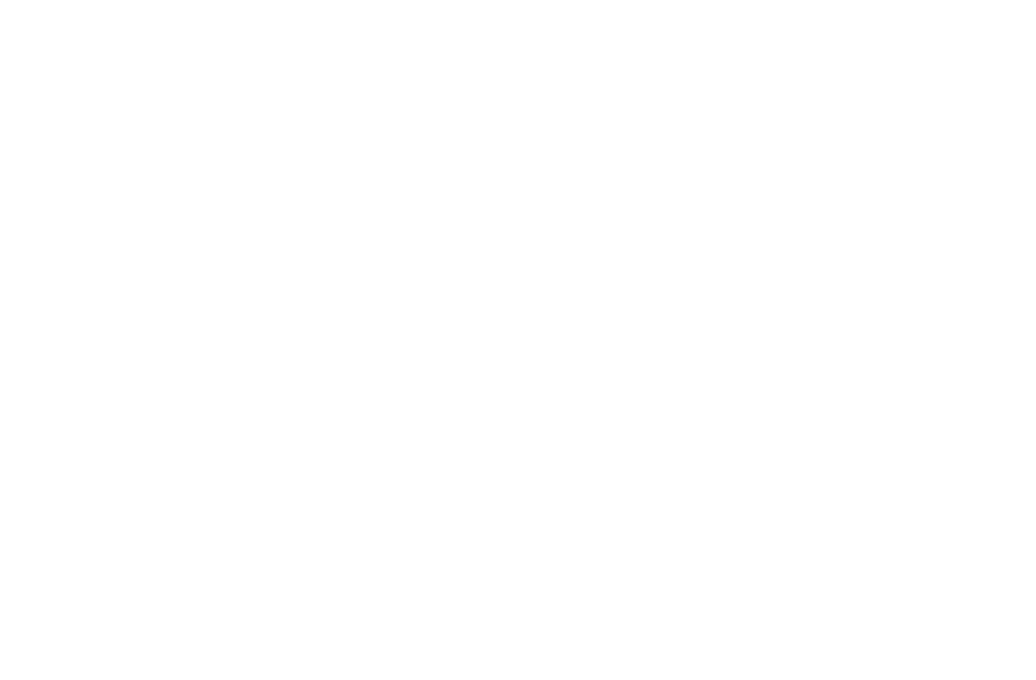
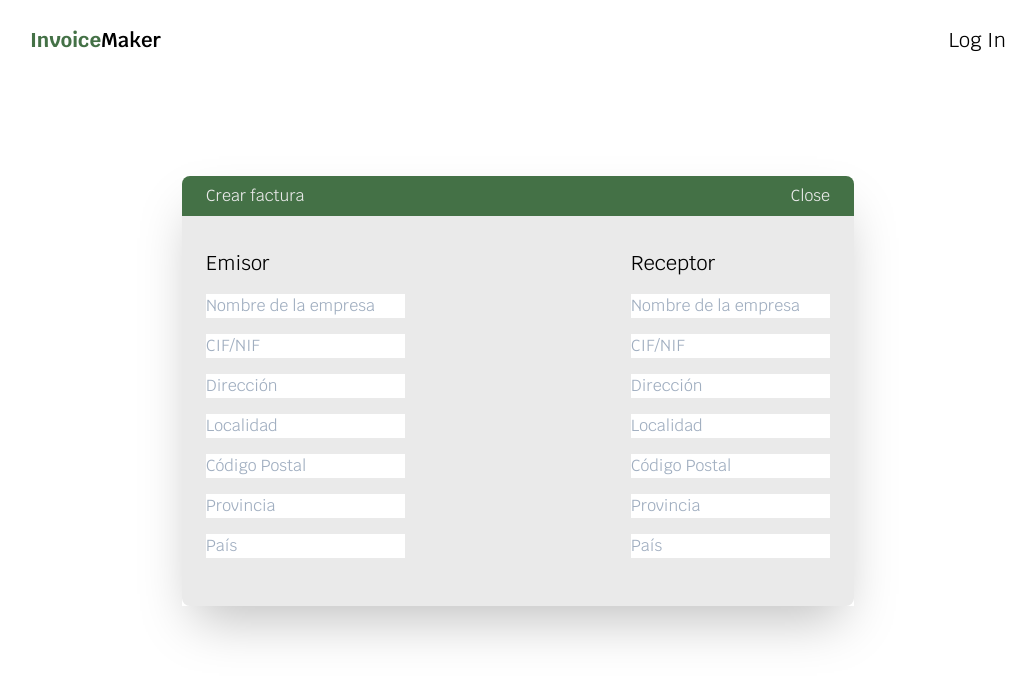
Before and after one commit to tonipareja/InvoiceMaker, a Nuxt app: page /factura in a window 1280 px wide. Before the commit this address had no page. Shown: the top 680 px of the page, without its empty margins (122-1158 px from the left). Built offline with nearby package versions, Linux system fonts and the light colour scheme.

Commit message:
Changes
Fontawesome installed,
ColorConfiguration done.
Better Design system implemented.
Invoice Page done.

```diff
--- /dev/null
+++ b/assets/css/tailwind.css
@@ -0,0 +1,3 @@
+@import "tailwindcss/base";
+@import "tailwindcss/components";
+@import "tailwindcss/utilities";
--- a/components/ui/Navbar.vue
+++ b/components/ui/Navbar.vue
@@ -1,9 +1,9 @@
 <template>
     <header class="flex items-center h-20 justify-between">
-        <h4 class="text-xl font-semibold"><a href="/"><span class="font-bold text-green-500">Invoice</span>Maker</a></h4>
+        <h4 class="text-xl font-semibold"><NuxtLink to="/"><span class="font-bold text-verde">Invoice</span>Maker</NuxtLink></h4>
         <nav>
             <ul>
-              <li class="text-xl"><a href="#">Log In</a></li>
+              <li class="text-xl"><NuxtLink to="/login">Log In</Nuxtlink></li>
             </ul>
         </nav>
     </header>
--- a/layouts/default.vue
+++ b/layouts/default.vue
@@ -1,5 +1,5 @@
 <template>
-  <div>
+  <div class="h-screen text-gray-800 antialiased">
     <Nuxt />
   </div>
 </template>
--- a/nuxt.config.js
+++ b/nuxt.config.js
@@ -1,7 +1,7 @@
 export default {
   // Global page headers: https://go.nuxtjs.dev/config-head
   head: {
-    title: 'crearfacturas',
+    title: 'InvoiceMaker | Como crear facturas rápidamente',
     htmlAttrs: {
       lang: 'en'
     },
@@ -30,7 +30,16 @@
   buildModules: [
     // Tailwind CSS
     '@nuxtjs/tailwindcss',
+    '@nuxtjs/fontawesome'
   ],
+
+  fontawesome: {
+    component: 'fa',
+    icons: {
+      solid: true,
+      brands: true
+    }
+  },
 
   // Modules: https://go.nuxtjs.dev/config-modules
   modules: [
--- /dev/null
+++ b/pages/factura.vue
@@ -0,0 +1,43 @@
+<template>
+    <div class="container max-w-5xl mx-auto px-4 sm:px-6">
+        <Navbar />
+        <div id="card" class="max-w-2xl mx-auto my-24 shadow-2xl">
+            <div id="pest" class="flex justify-between bg-verde px-6 py-2 text-grisaceo rounded-t-lg">
+                <p>Crear factura</p>
+                <p>Close</p>
+            </div>
+            <div id="bodyCard" class="flex justify-between px-6 py-8 bg-grisaceo rounded-b-lg">
+                <form class="flex flex-col">
+                    <h4 class="text-xl mb-4">Emisor</h4>
+                    <input class="mb-4" type="text" placeholder="Nombre de la empresa">
+                    <input class="mb-4" type="text" placeholder="CIF/NIF">
+                    <input class="mb-4" type="text" placeholder="Dirección">
+                    <input class="mb-4" type="text" placeholder="Localidad">
+                    <input class="mb-4" type="text" placeholder="Código Postal">
+                    <input class="mb-4" type="text" placeholder="Provincia">
+                    <input class="mb-4" type="text" placeholder="País">
+                </form>
+                <form class="flex flex-col">
+                    <h4 class="text-xl mb-4">Receptor</h4>
+                    <input class="mb-4" type="text" placeholder="Nombre de la empresa">
+                    <input class="mb-4" type="text" placeholder="CIF/NIF">
+                    <input class="mb-4" type="text" placeholder="Dirección">
+                    <input class="mb-4" type="text" placeholder="Localidad">
+                    <input class="mb-4" type="text" placeholder="Código Postal">
+                    <input class="mb-4" type="text" placeholder="Provincia">
+                    <input class="mb-4" type="text" placeholder="País">
+                </form>
+            </div>
+        </div>
+    </div>
+</template>
+
+<script>
+export default {
+
+}
+</script>
+
+<style>
+
+</style>
--- a/pages/index.vue
+++ b/pages/index.vue
@@ -1,19 +1,15 @@
 <template>
-<div class="h-screen text-gray-800 antialiased">
   <div class="container max-w-5xl mx-auto px-4 sm:px-6">
     <Navbar />
-      <section class="max-w-4xl mx-auto text-center mt-16 sm:mt-32">
+    <section id="hero" class="max-w-4xl mx-auto text-center mt-16 sm:mt-32">
       <h1 class="text-4xl sm:text-6xl max-w-3xl font-bold mx-auto mb-4">Crea facturas y envíalas a tus clientes en segundos</h1>
-        <p class="text-base sm:text-xl mx-auto mb-8">Crrea facturas de manera gratuita y mándaselas directaemente a tu cliente desde nuestra plataforma. Ahorra en gestorías y ahorra en tiempo.</p>
+      <p class="text-base sm:text-xl mx-auto mb-8">Crea facturas de manera gratuita y mándaselas directaemente a tu cliente desde nuestra plataforma. Ahorra en gestorías y ahorra en tiempo.</p>
       <div class="flex flex-wrap items-center justify-center px-8">
-          <button class="text-base sm:text-xl py-3 px-8 border-2 border-green-500 rounded-lg bg-green-500 hover:bg-green-700 hover:border-green-700 text-gray-50 w-full sm:w-auto mb-4 sm:mb-0 sm:mr-4 focus:outline-none">Crear Factura</button>
-          <button class="text-base sm:text-xl py-3 px-8 border-2 border-green-500 rounded-lg text-green-500 hover:bg-green-700 hover:border-green-700 hover:text-gray-50 w-full sm:w-auto focus:outline-none">Go to Dashboard</button>
+        <button class="text-base sm:text-xl py-3 px-8 border-2 border-verde rounded-lg bg-verde hover:bg-verdehover hover:border-verdehover text-grisaceo w-full sm:w-auto mb-4 sm:mb-0 sm:mr-4 focus:outline-none"><NuxtLink to="/factura">Crear Factura</Nuxtlink></button>
+        <button class="text-base sm:text-xl py-3 px-8 border-2 border-verde rounded-lg text-verde hover:bg-verdehover hover:border-verdehover hover:text-grisaceo w-full sm:w-auto focus:outline-none"><NuxtLink to="/">Go to Dashboard</Nuxtlink></button>
       </div>
     </section>
-
   </div>
-</div>
-
 </template>
 
 <script>
--- /dev/null
+++ b/pages/login.vue
@@ -0,0 +1,16 @@
+<template>
+    <div class="container max-w-5xl mx-auto px-4 sm:px-6">
+        <Navbar />
+
+    </div>
+</template>
+
+<script>
+export default {
+
+}
+</script>
+
+<style>
+
+</style>
--- a/tailwind.config.js
+++ b/tailwind.config.js
@@ -2,7 +2,11 @@
   purge: [],
   darkMode: false, // or 'media' or 'class'
   theme: {
-    extend: {},
+    colors: {
+      verde: '#447146',
+      verdehover: '#325433',
+      grisaceo: '#EAEAEA',
+    },
   },
   variants: {
     extend: {},
```
Lines whose indentation alone changed are shown as unchanged.
